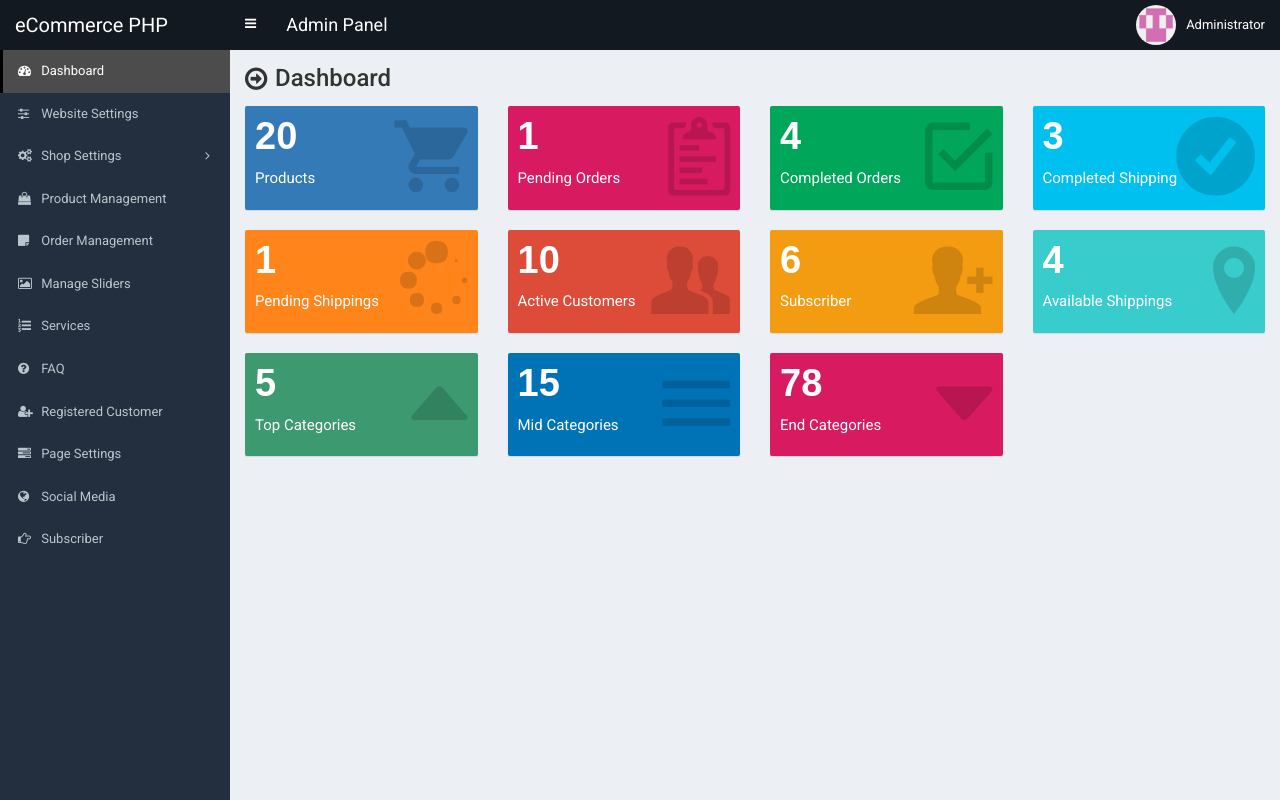
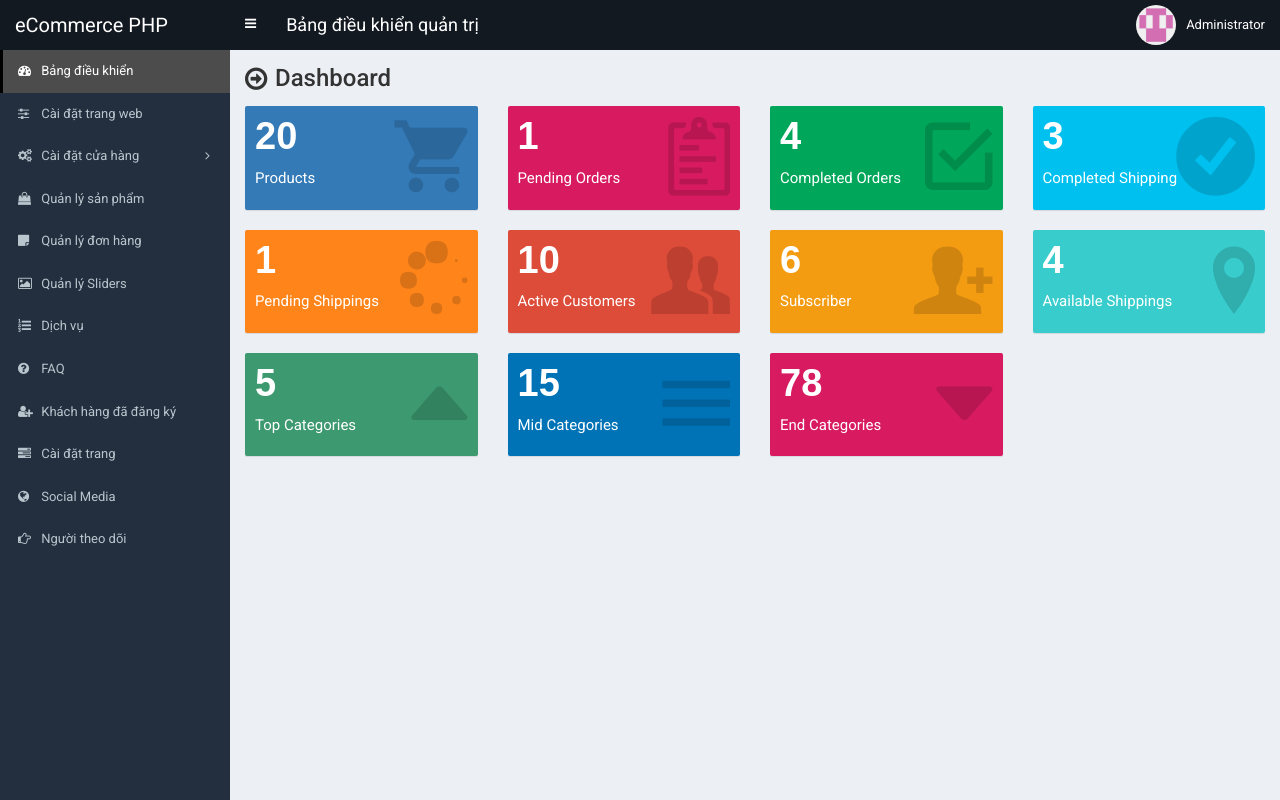
Before and after one commit to TuyetPhuongTong/Nhom4, a PHP site: page /admin/index.php in a window 1280 px wide. Run offline with PHP 8.4, Linux system fonts and the light colour scheme; a user stored in the database is signed in; data comes from the database, SQL or seed files in the repository; some web fonts are replaced.

Commit message:
Update header.php

```diff
--- a/admin/header.php
+++ b/admin/header.php
@@ -10,7 +10,7 @@ $success_message = '';
 $error_message1 = '';
 $success_message1 = '';
 
-// Check if the user is logged in or not
+// Kiểm tra xem người dùng đã đăng nhập hay chưa
 if(!isset($_SESSION['user'])) {
 	header('location: login.php');
 	exit;
@@ -22,7 +22,7 @@ if(!isset($_SESSION['user'])) {
 <head>
 	<meta charset="utf-8">
 	<meta http-equiv="X-UA-Compatible" content="IE=edge">
-	<title>Admin Panel</title>
+	<title>Trang Quản Trị</title>
 
 	<meta content="width=device-width, initial-scale=1, maximum-scale=1, user-scalable=no" name="viewport">
 
@@ -55,11 +55,11 @@ if(!isset($_SESSION['user'])) {
 			<nav class="navbar navbar-static-top">
 
 				<a href="#" class="sidebar-toggle" data-toggle="offcanvas" role="button">
-					<span class="sr-only">Toggle navigation</span>
+					<span class="sr-only">Chuyển đổi điều hướng</span>
 				</a>
 
-				<span style="float:left;line-height:50px;color:#fff;padding-left:15px;font-size:18px;">Admin Panel</span>
-    <!-- Top Bar ... User Inforamtion .. Login/Log out Area -->
+				<span style="float:left;line-height:50px;color:#fff;padding-left:15px;font-size:18px;">Bảng điều khiển quản trị</span>
+    <!-- Thanh trên cùng ... Thông tin người dùng .. Khu vực Đăng nhập/Đăng xuất -->
 				<div class="navbar-custom-menu">
 					<ul class="nav navbar-nav">
 						<li class="dropdown user user-menu">
@@ -70,10 +70,10 @@ if(!isset($_SESSION['user'])) {
 							<ul class="dropdown-menu">
 								<li class="user-footer">
 									<div>
-										<a href="profile-edit.php" class="btn btn-default btn-flat">Edit Profile</a>
+										<a href="profile-edit.php" class="btn btn-default btn-flat">Chỉnh sửa hồ sơ</a>
 									</div>
 									<div>
-										<a href="logout.php" class="btn btn-default btn-flat">Log out</a>
+										<a href="logout.php" class="btn btn-default btn-flat">Đăng xuất</a>
 									</div>
 								</li>
 							</ul>
@@ -85,7 +85,7 @@ if(!isset($_SESSION['user'])) {
 		</header>
 
   		<?php $cur_page = substr($_SERVER["SCRIPT_NAME"],strrpos($_SERVER["SCRIPT_NAME"],"/")+1); ?>
-<!-- Side Bar to Manage Shop Activities -->
+<!-- Thanh bên để quản lý hoạt động của cửa hàng -->
   		<aside class="main-sidebar">
     		<section class="sidebar">
 
@@ -93,60 +93,60 @@ if(!isset($_SESSION['user'])) {
 
 			        <li class="treeview <?php if($cur_page == 'index.php') {echo 'active';} ?>">
 			          <a href="index.php">
-			            <i class="fa fa-dashboard"></i> <span>Dashboard</span>
+			            <i class="fa fa-dashboard"></i> <span>Bảng điều khiển</span>
 			          </a>
 			        </li>
 
 
 			        <li class="treeview <?php if( ($cur_page == 'settings.php') ) {echo 'active';} ?>">
 			          <a href="settings.php">
-			            <i class="fa fa-sliders"></i> <span>Website Settings</span>
+			            <i class="fa fa-sliders"></i> <span>Cài đặt trang web</span>
 			          </a>
 			        </li>
 
                     <li class="treeview <?php if( ($cur_page == 'size.php') || ($cur_page == 'size-add.php') || ($cur_page == 'size-edit.php') || ($cur_page == 'color.php') || ($cur_page == 'color-add.php') || ($cur_page == 'color-edit.php') || ($cur_page == 'country.php') || ($cur_page == 'country-add.php') || ($cur_page == 'country-edit.php') || ($cur_page == 'shipping-cost.php') || ($cur_page == 'shipping-cost-edit.php') || ($cur_page == 'top-category.php') || ($cur_page == 'top-category-add.php') || ($cur_page == 'top-category-edit.php') || ($cur_page == 'mid-category.php') || ($cur_page == 'mid-category-add.php') || ($cur_page == 'mid-category-edit.php') || ($cur_page == 'end-category.php') || ($cur_page == 'end-category-add.php') || ($cur_page == 'end-category-edit.php') ) {echo 'active';} ?>">
                         <a href="#">
                             <i class="fa fa-cogs"></i>
-                            <span>Shop Settings</span>
+                            <span>Cài đặt cửa hàng</span>
                             <span class="pull-right-container">
 								<i class="fa fa-angle-left pull-right"></i>
 							</span>
                         </a>
                         <ul class="treeview-menu">
-                            <li><a href="size.php"><i class="fa fa-circle-o"></i> Size</a></li>
-                            <li><a href="color.php"><i class="fa fa-circle-o"></i> Color</a></li>
-                            <li><a href="country.php"><i class="fa fa-circle-o"></i> Country</a></li>
-                            <li><a href="shipping-cost.php"><i class="fa fa-circle-o"></i> Shipping Cost</a></li>
-                            <li><a href="top-category.php"><i class="fa fa-circle-o"></i> Top Level Category</a></li>
-                            <li><a href="mid-category.php"><i class="fa fa-circle-o"></i> Mid Level Category</a></li>
-                            <li><a href="end-category.php"><i class="fa fa-circle-o"></i> End Level Category</a></li>
+                            <li><a href="size.php"><i class="fa fa-circle-o"></i> Kích cỡ</a></li>
+                            <li><a href="color.php"><i class="fa fa-circle-o"></i> Màu sắc</a></li>
+                            <li><a href="country.php"><i class="fa fa-circle-o"></i> Quốc gia</a></li>
+                            <li><a href="shipping-cost.php"><i class="fa fa-circle-o"></i>Phí vận chuyển</a></li>
+                            <li><a href="top-category.php"><i class="fa fa-circle-o"></i> Danh mục sản phẩm cao nhất</a></li>
+                            <li><a href="mid-category.php"><i class="fa fa-circle-o"></i> Danh mục sản phẩm trung trình</a></li>
+                            <li><a href="end-category.php"><i class="fa fa-circle-o"></i> Danh mục sản phẩm thấp nhất</a></li>
                         </ul>
                     </li>
 
 
                     <li class="treeview <?php if( ($cur_page == 'product.php') || ($cur_page == 'product-add.php') || ($cur_page == 'product-edit.php') ) {echo 'active';} ?>">
                         <a href="product.php">
-                            <i class="fa fa-shopping-bag"></i> <span>Product Management</span>
+                            <i class="fa fa-shopping-bag"></i> <span>Quản lý sản phẩm</span>
                         </a>
                     </li>
 
 
                     <li class="treeview <?php if( ($cur_page == 'order.php') ) {echo 'active';} ?>">
                         <a href="order.php">
-                            <i class="fa fa-sticky-note"></i> <span>Order Management</span>
+                            <i class="fa fa-sticky-note"></i> <span>Quản lý đơn hàng</span>
                         </a>
                     </li>
 
 
                      <li class="treeview <?php if( ($cur_page == 'slider.php') ) {echo 'active';} ?>">
 			          <a href="slider.php">
-			            <i class="fa fa-picture-o"></i> <span>Manage Sliders</span>
+			            <i class="fa fa-picture-o"></i> <span>Quản lý Sliders</span>
 			          </a>
 			        </li>
-                    <!-- Icons to be displayed on Shop -->
+                    <!-- Biểu tượng sẽ được hiển thị trên Shop -->
 			        <li class="treeview <?php if( ($cur_page == 'service.php') ) {echo 'active';} ?>">
 			          <a href="service.php">
-			            <i class="fa fa-list-ol"></i> <span>Services</span>
+			            <i class="fa fa-list-ol"></i> <span>Dịch vụ</span>
 			          </a>
 			        </li>
 
@@ -158,13 +158,13 @@ if(!isset($_SESSION['user'])) {
 
 						<li class="treeview <?php if( ($cur_page == 'customer.php') || ($cur_page == 'customer-add.php') || ($cur_page == 'customer-edit.php') ) {echo 'active';} ?>">
 			          <a href="customer.php">
-			            <i class="fa fa-user-plus"></i> <span>Registered Customer</span>
+			            <i class="fa fa-user-plus"></i> <span>Khách hàng đã đăng ký</span>
 			          </a>
 			        </li>
 
 			        <li class="treeview <?php if( ($cur_page == 'page.php') ) {echo 'active';} ?>">
 			          <a href="page.php">
-			            <i class="fa fa-tasks"></i> <span>Page Settings</span>
+			            <i class="fa fa-tasks"></i> <span>Cài đặt trang</span>
 			          </a>
 			        </li>
 
@@ -176,7 +176,7 @@ if(!isset($_SESSION['user'])) {
 
 			        <li class="treeview <?php if( ($cur_page == 'subscriber.php')||($cur_page == 'subscriber.php') ) {echo 'active';} ?>">
 			          <a href="subscriber.php">
-			            <i class="fa fa-hand-o-right"></i> <span>Subscriber</span>
+			            <i class="fa fa-hand-o-right"></i> <span>Người theo dõi</span>
 			          </a>
 			        </li>
 
```
